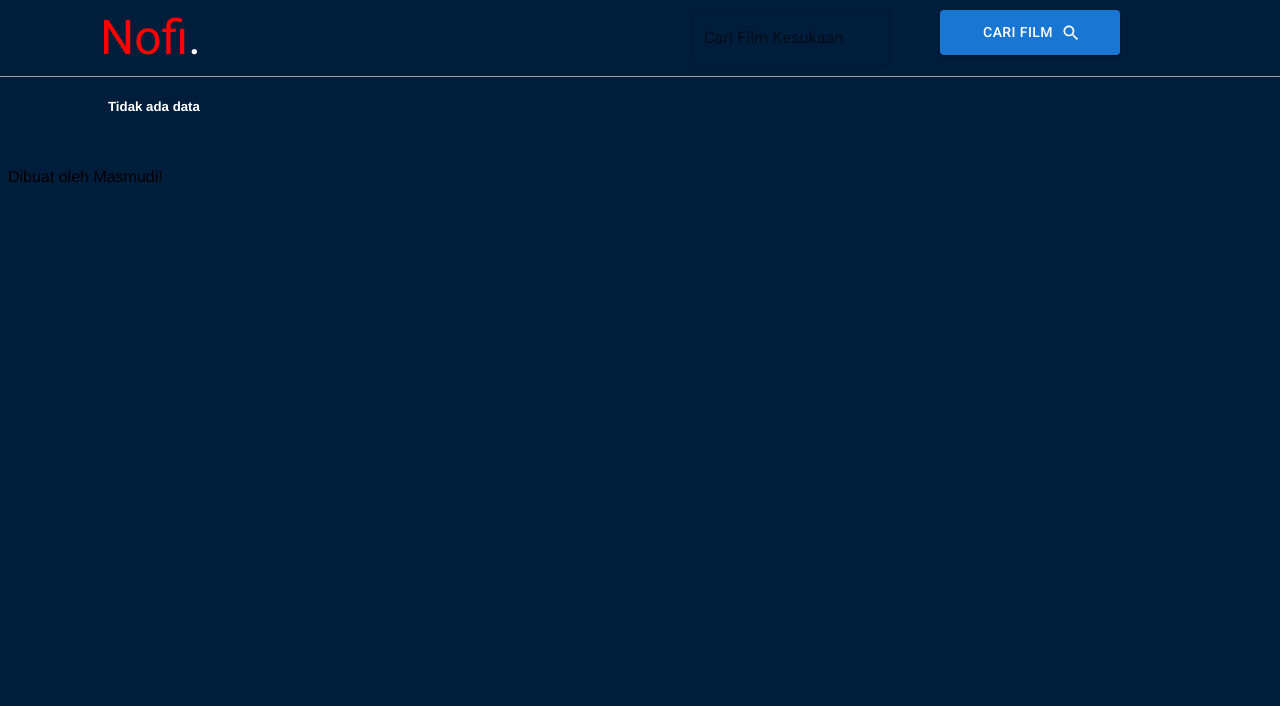
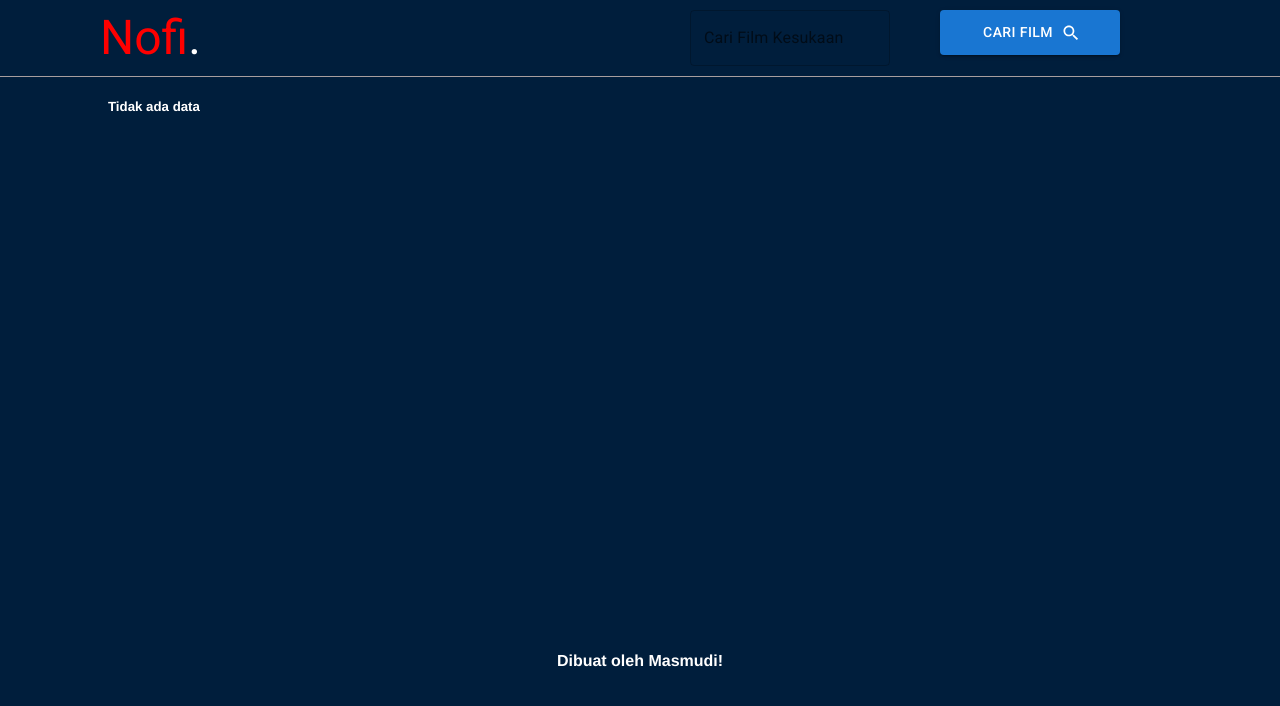
Before and after one commit to adimasmudi/Nofi, a React (Create React App) app: page / in a window 1280 px wide. Shown: the top 706 px of the page. Built offline with nearby package versions, Linux system fonts and the light colour scheme.

Commit message:
give style to footer

```diff
--- a/src/App.css
+++ b/src/App.css
@@ -1,6 +1,7 @@
 body{
     font-family : Helvetica, sans-serif;
     background-color: #001E3C;
+    overflow-x: hidden;
 }
 
 .total{
--- a/src/App.js
+++ b/src/App.js
@@ -21,6 +21,7 @@ import { ClassNames } from '@emotion/react';
 const App = ()=>{
 
   let searchValue;
+  let isData = false;
 
   const [page, setPage] = useState(1);
   const [results, setResults] = useState(0);
@@ -32,7 +33,8 @@ const App = ()=>{
     <>
       <Grid container spacing={2} className="header" style={{
         padding : '10px 100px 10px 100px',
-        borderBottom : '1px solid #A79E9E'
+        borderBottom : '1px solid #A79E9E',
+        height:'90%'
         }}>
         <Grid Item xs={6} >
             <Typography variant="h3" style={{color:'red'}}>
@@ -83,20 +85,20 @@ const App = ()=>{
           )}
         </Grid>
         {movies && movies.map((m)=><Card data={m}/>)}
-        <Grid item xs={8}>
+        <Grid item xs={12}>
             {
-              results > 0 ? (
+              results > 0 ? isData = true && (
                 <Stack spacing={2}>
                   <Pagination count={10} variant="outlined" shape="rounded" color="primary"/>
                 </Stack>
-              ) : (<p></p>)
+              ) : isData = false
             }
 
         </Grid>
 
 
       </Grid>
-      <Footer />
+      <Footer isData={isData}/>
 
 
     </>
--- /dev/null
+++ b/src/components/Footer/Footer.js
@@ -0,0 +1,16 @@
+import React from 'react'
+
+const Footer = ({isData}) => {
+  return (
+    <div className="footer" style={{
+      height:'100px',
+      width:'100%',
+      position:'relative',
+      marginTop: isData ? '50px' : '500px'
+    }}>
+        <h4 style={{textAlign:'center',color:'white'}}>Dibuat oleh Masmudi!</h4>
+    </div>
+  )
+}
+
+export default Footer
--- a/src/components/Footer/Footer.jsx
+++ /dev/null
@@ -1,9 +0,0 @@
-import React from 'react'
-
-const Footer = () => {
-  return (
-    <div>Dibuat oleh Masmudi!</div>
-  )
-}
-
-export default Footer
```
Also changed, not shown: src/components/Footer/styles.js (deleted).
